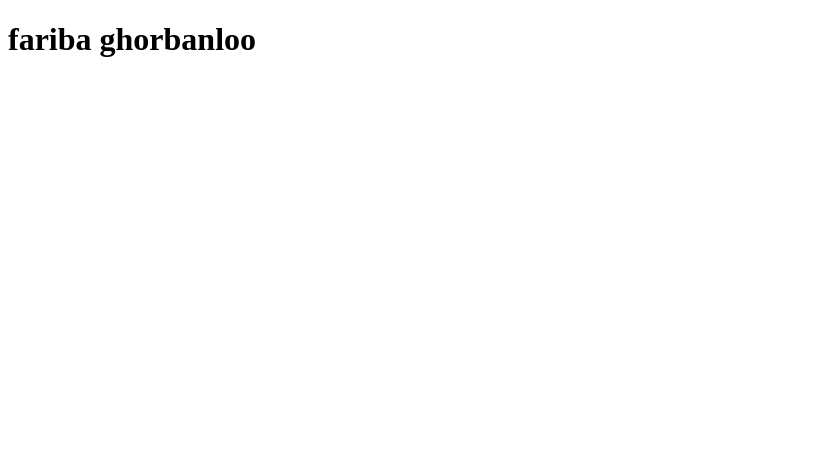
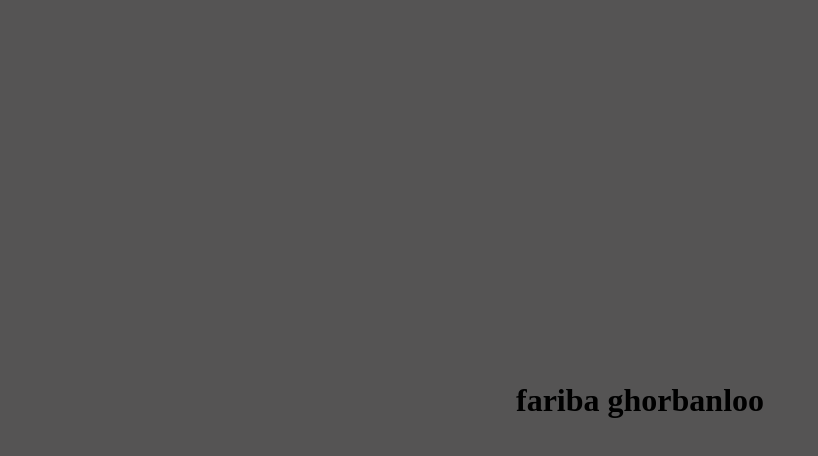
Before and after one commit to Fariba13806/test-project, a plain HTML site: page index.html in a window 1280 px wide. Shown: the whole page, without its empty margins (0-818 px from the left). Drawn offline with Linux system fonts and the light colour scheme.

Commit message:
change bg color to black

```diff
--- a/index.html
+++ b/index.html
@@ -4,6 +4,7 @@
     <meta charset="UTF-8">
     <meta name="viewport" content="width=device-width, initial-scale=1.0">
     <title>github repository</title>
+    <link rel="stylesheet" href="./style.css">
 </head>
 <body>
     <h1>fariba ghorbanloo</h1>
--- a/style.css
+++ b/style.css
@@ -8,4 +8,5 @@ body{
     justify-content: center;
     align-items: center;
     height: 100vh;
+    background-color: rgb(85, 84, 84);
 }
```
